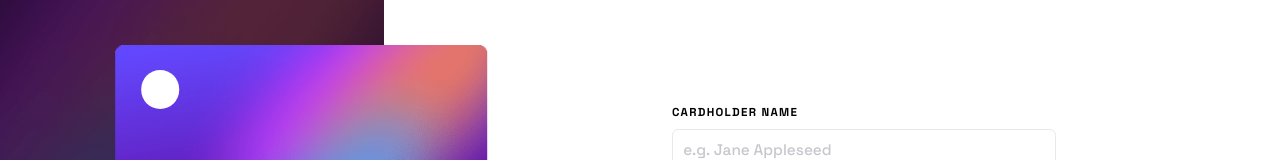
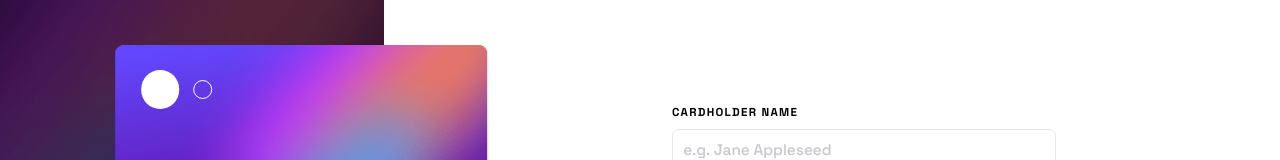
Before and after one commit to EscapismValery/cardform, a React (Create React App) app: page / in a window 1280 px wide. Shown: the part 125-285 px from the top of the page. Built offline with nearby package versions, Linux system fonts and the light colour scheme.

Commit message:
Исрпавление отсутпа при некоторых разрешениях

```diff
--- a/src/App.js
+++ b/src/App.js
@@ -33,7 +33,10 @@ function App() {
 			<div className="cardform">
 				<div className="cardform__cards cards">
 					<div className="cards__item item-front">
-						<span className="cards__logo"></span>
+						<div className='card__icons'>
+							<span className="cards__logo"></span>
+							<span className="cards__logo-mini"></span>
+						</div>
 						<div className="cards__number">
 							<p>{number === "" ? "1234 5678 9123 0000" : number}</p>
 						</div>
--- a/src/styles/App.css
+++ b/src/styles/App.css
@@ -117,11 +117,24 @@ body {
 	background-size: contain;
 	transform: translateX(55%);
 }
+.card__icons {
+	display: flex;
+	gap: calc(var(--sizeindex) * 1.1);
+	align-items: center;
+}
 .cards__logo {
 	display: block;
 	width: calc(var(--sizeindex) * 3);
 	height: calc(var(--sizeindex) * 3);
 	background-color: #fff;
+	border-radius: 50%;
+}
+.cards__logo-mini {
+	display: block;
+	width: calc(var(--sizeindex) * 1.5);
+	height: calc(var(--sizeindex) * 1.5);
+	background-color: transparent;
+	border: 1px solid #fff;
 	border-radius: 50%;
 }
 .cards__number {
--- a/src/styles/mobile-app.css
+++ b/src/styles/mobile-app.css
@@ -16,7 +16,7 @@
 	}
 	.cardform__form {
 		width: 100%;
-		min-height: 300px;
+		min-height: calc(var(--sizeindex) * 60);
 		padding: 0;
 	}
 	.item-front {
@@ -65,7 +65,6 @@
 	}
 	.form {
 		width: calc(var(--sizeindex) * 80);
-		/* margin-top: 140px; */
 	}
 	.form label {
 		margin: calc(var(--sizeindex) * 3) 0 calc(var(--sizeindex) * 1);
@@ -169,6 +168,11 @@
 		letter-spacing: calc(var(--sizeindex) * 0.2);
 		left: 81%;
 	}
+	.cardform__form {
+		width: 100%;
+		min-height: calc(var(--sizeindex) * 30);
+		padding: 0;
+	}
 	.form {
 		width: calc(var(--sizeindex) * 86);
 	}
@@ -231,7 +235,7 @@
 		letter-spacing: calc(var(--sizeindex) * 0.03);
 	}
 }
-@media screen and (max-height: 550px) {
+@media screen and (max-width: 424px) and (max-height: 550px) {
 	.cards {
 		margin-bottom: 40px;
 	}
```
